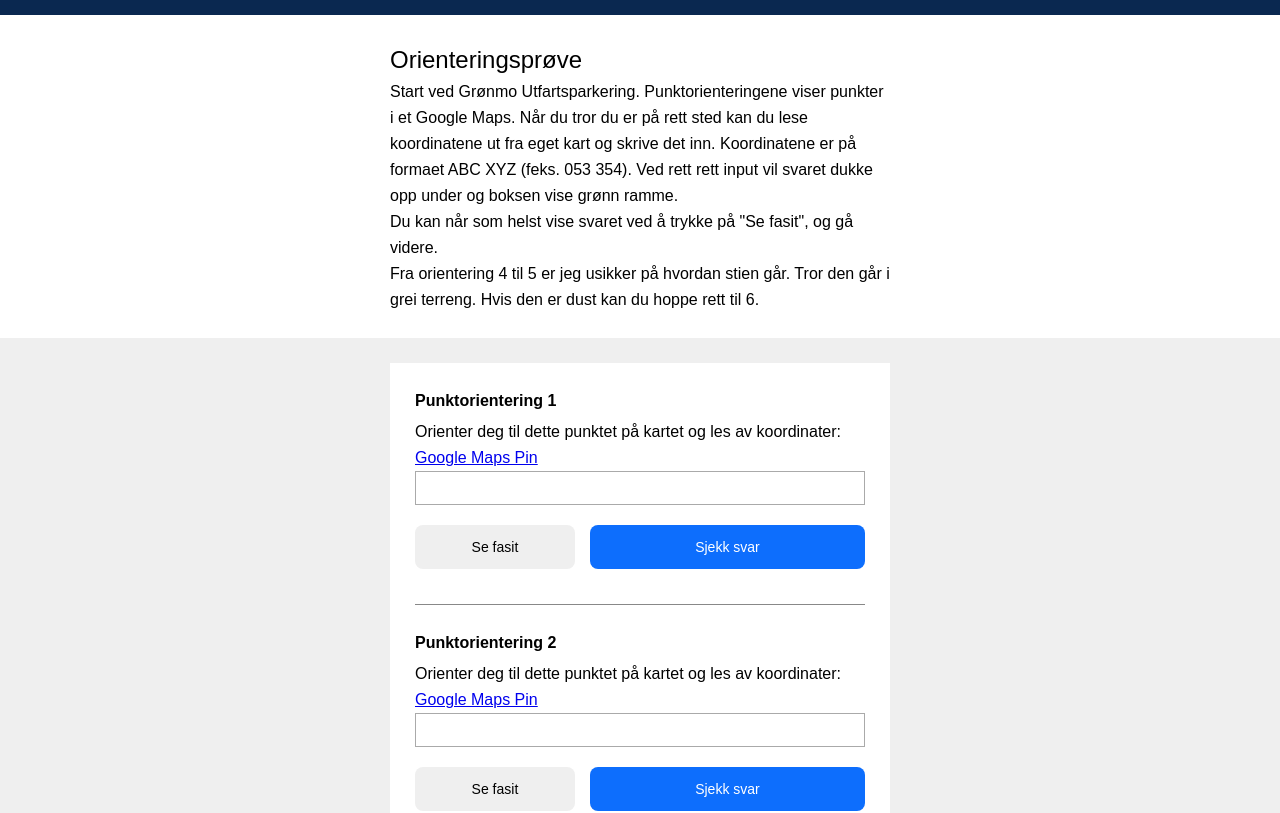
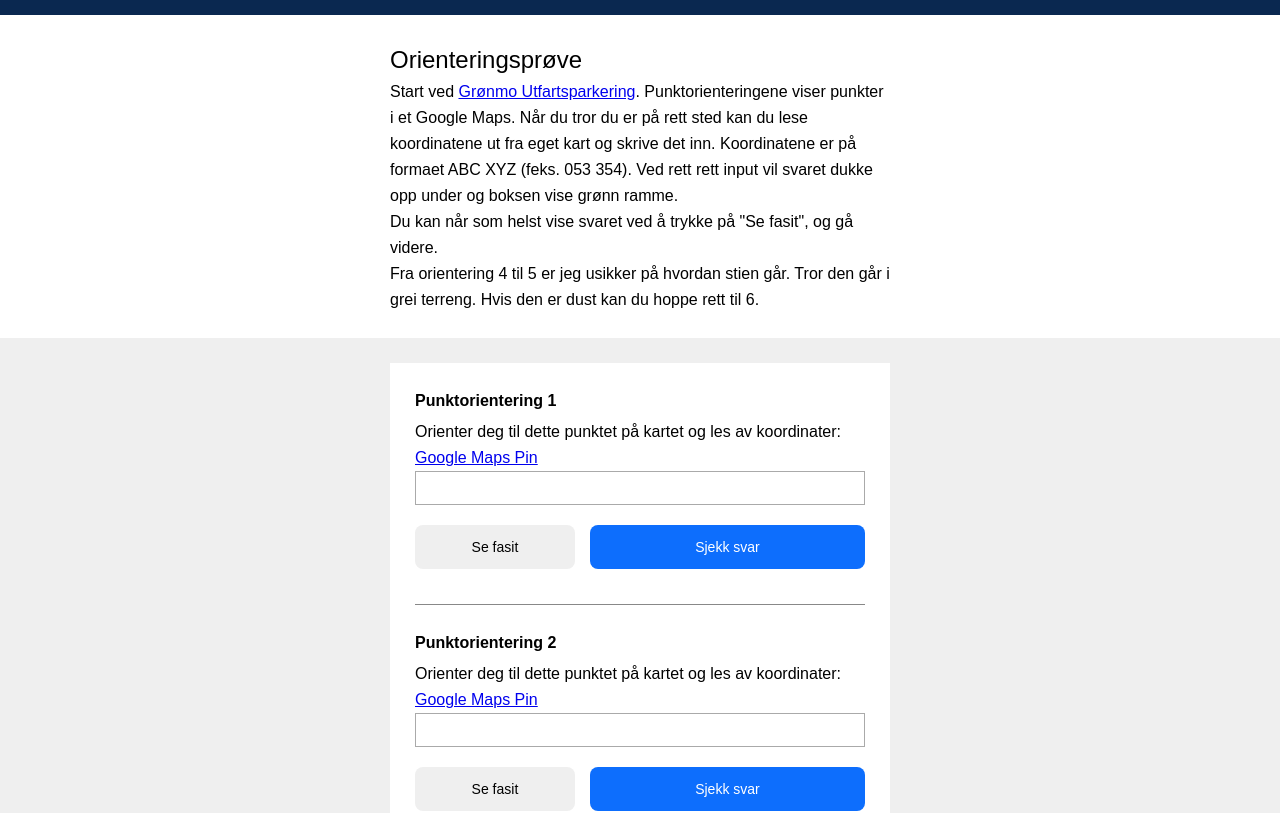
Before and after one commit to tmn/nrh-orientering, a React (Create React App) app: page / in a window 1280 px wide. Shown: the top 813 px of the page. Built offline with nearby package versions, Linux system fonts and the light colour scheme.

Commit message:
Add map pin to start

```diff
--- a/src/App.js
+++ b/src/App.js
@@ -238,11 +238,15 @@ function App() {
         <div className="header-container">
           <h1>Orienteringsprøve</h1>
           <p>
-            Start ved Grønmo Utfartsparkering. Punktorienteringene viser punkter
-            i et Google Maps. Når du tror du er på rett sted kan du lese
-            koordinatene ut fra eget kart og skrive det inn. Koordinatene er på
-            formaet ABC XYZ (feks. 053 354). Ved rett rett input vil svaret
-            dukke opp under og boksen vise grønn ramme.
+            Start ved{" "}
+            <a href="https://maps.app.goo.gl/8HXtiaBZogD6uqfu9">
+              Grønmo Utfartsparkering
+            </a>
+            . Punktorienteringene viser punkter i et Google Maps. Når du tror du
+            er på rett sted kan du lese koordinatene ut fra eget kart og skrive
+            det inn. Koordinatene er på formaet ABC XYZ (feks. 053 354). Ved
+            rett rett input vil svaret dukke opp under og boksen vise grønn
+            ramme.
           </p>
 
           <p>
```
